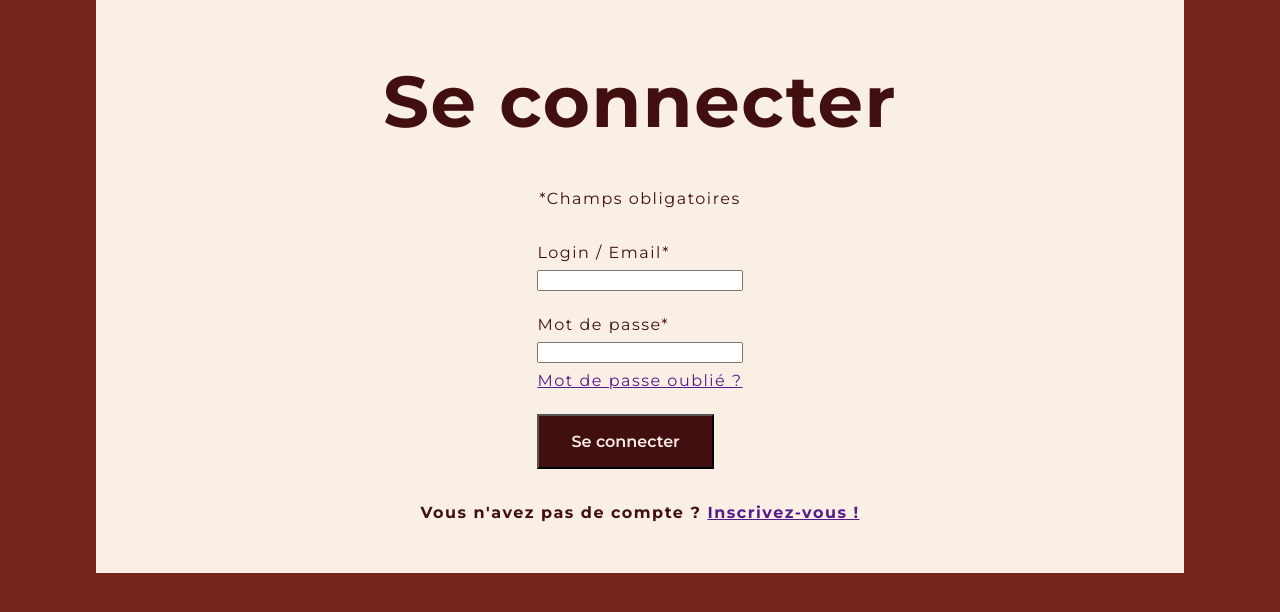
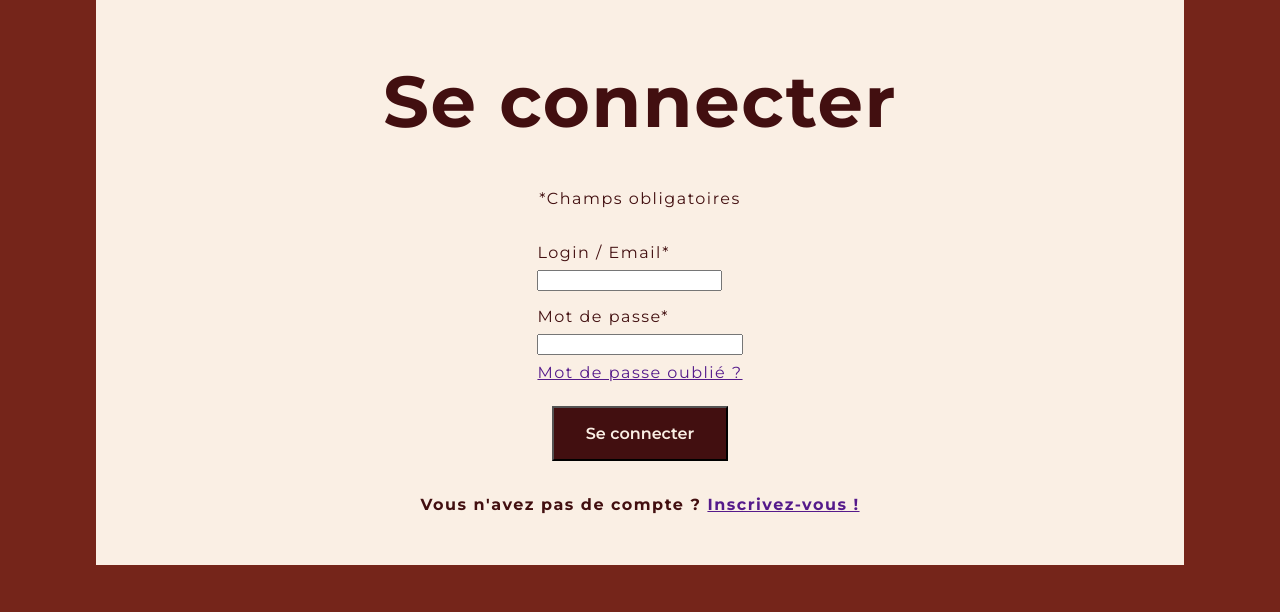
Before and after one commit to Shyronax/GLIMPSE, a PHP site: page /view/view-connection.html in a window 1280 px wide. Shown: the part 97-709 px from the top of the page. Run offline with PHP 8.4, Linux system fonts and the light colour scheme; some web fonts are replaced.

Commit message:
add flex--start

```diff
--- a/styles.css
+++ b/styles.css
@@ -123,6 +123,10 @@ h1 {
     align-items: center;
     justify-content: center;
     gap: 1rem;
+}
+
+.flex--start {
+    align-items: start;
 }
 
 .flex--column {
@@ -276,6 +280,7 @@ main {
 .form {
     display: flex;
     flex-direction: column;
+    align-items: center;
     justify-content: center;
     gap: 1.5rem;
 }
--- a/view/view-connection.html
+++ b/view/view-connection.html
@@ -36,6 +36,7 @@
             <h1 class="container__title">Se connecter</h1>
             <p class="container__text">*Champs obligatoires</p>
             <form action="" class="form">
+                <div class="flex flex--column flex--start">
                     <div class="form__field">
                         <label for="" class="form__label">Login / Email*</label>
                         <input type="text" class="form__input" required>
@@ -45,6 +46,7 @@
                         <input type="text" class="form__input">
                         <a href="" class="form__link">Mot de passe oublié ?</a>
                     </div>
+                </div>
                 <input type="submit" class="btn btn--secondary" value="Se connecter">
             </form>
             <p class="container__text text--bold">Vous n'avez pas de compte ? <a href="" class="container__link">Inscrivez-vous !</a></p>
```
Lines whose indentation alone changed are shown as unchanged.
